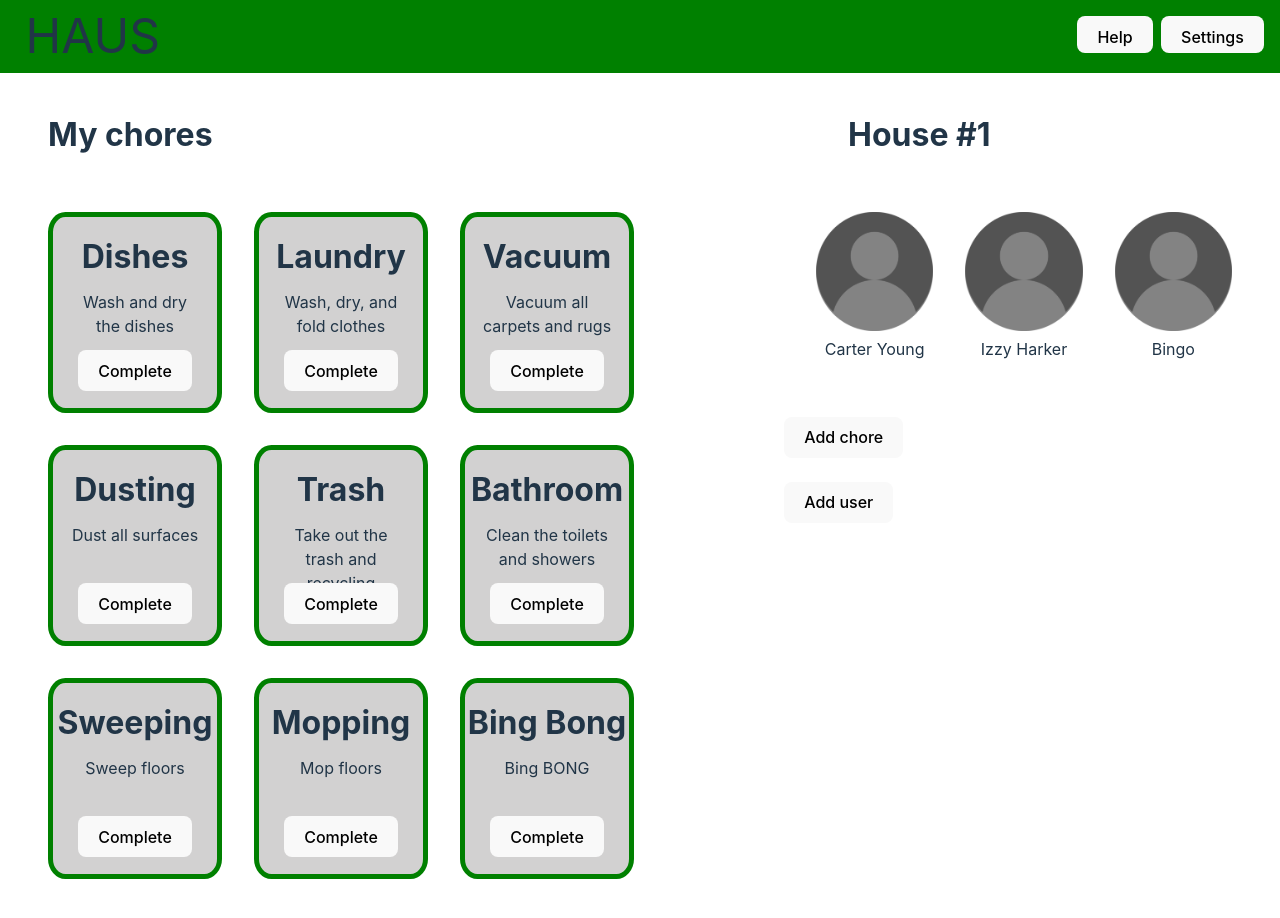
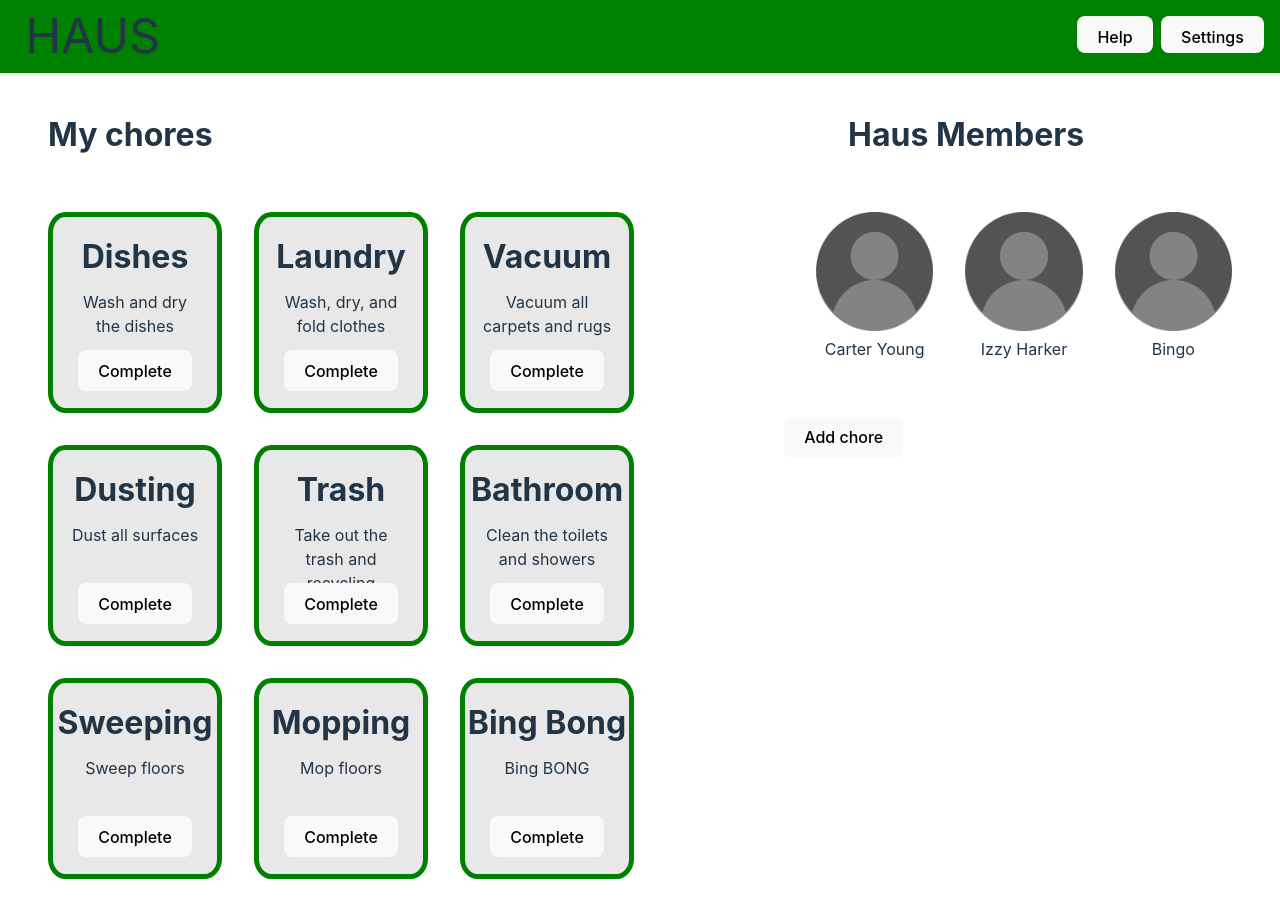
Before and after one commit to izzyharker/CS422_Haus, a React (Vite) app in the folder Frontend/: page / in a window 1280 px wide. Shown: the top 918 px of the page. Built offline with nearby package versions, Linux system fonts and the light colour scheme.

Commit message:
updated comments and README for Andrew

```diff
--- a/Frontend/src/components/ChoreCards/ChoreCard.jsx
+++ b/Frontend/src/components/ChoreCards/ChoreCard.jsx
@@ -2,6 +2,8 @@
 
 function ChoreCard(props) {
     let chore = props.chore
+
+    // API call: button onclick function
     return (
         <>
             <div className="chore-card">
--- a/Frontend/src/components/ChoreCards/ChoreCards.css
+++ b/Frontend/src/components/ChoreCards/ChoreCards.css
@@ -34,7 +34,7 @@
 }
 
 .chore-card {
-    background-color: rgb(210, 209, 209);
+    background-color: rgb(232, 232, 232);
     flex: 1;
 
     min-width: max(25%, 100px);
--- a/Frontend/src/components/House/AddChore.jsx
+++ b/Frontend/src/components/House/AddChore.jsx
@@ -1,6 +1,7 @@
 import "./HouseContainer.css"
 
 function AddChore() {
+    // API call - button onclick function
     return (
         <>
             <div className="add-chore">
--- a/Frontend/src/components/House/AddUser.jsx
+++ b/Frontend/src/components/House/AddUser.jsx
@@ -1,5 +1,6 @@
 import "./HouseContainer.css"
 
+// deprecated
 function AddChore() {
     return (
         <>
--- a/Frontend/src/components/House/HouseContainer.jsx
+++ b/Frontend/src/components/House/HouseContainer.jsx
@@ -1,7 +1,6 @@
 import "./HouseContainer.css"
 import { useState, useEffect } from 'react';
 import HouseDetails from "./HouseDetails"
-import AddChore from "./AddChore"
 
 function HouseContainer(props) {
     const [data, setData] = useState([]);
@@ -16,7 +15,7 @@ function HouseContainer(props) {
 
     return (
         <div className="house">
-            <HouseDetails houseName="House #1" houseData={data}/>
+            <HouseDetails houseName="Haus Members" houseData={data}/>
         </div>
     )
 }
--- a/Frontend/src/components/House/HouseDetails.jsx
+++ b/Frontend/src/components/House/HouseDetails.jsx
@@ -17,7 +17,6 @@ function HouseDetails(props) {
 
             </div>)}
             <AddChore />
-            <AddUser />
         </div>
     )
 }
--- /dev/null
+++ b/Frontend/src/components/Login/Login.css
@@ -0,0 +1 @@
+/* for login screen */
--- a/Frontend/src/components/NavBar/UserProfile.jsx
+++ b/Frontend/src/components/NavBar/UserProfile.jsx
@@ -1,6 +1,7 @@
 // user profile button
 
 function UserProfileButton() {
+    // API: delete user account
     return (
         <button className="user-profile" onClick={() => console.log("CLicked UserProfileButton")}>
             Settings
```
Also changed, not shown: Frontend/src/components/Login/Login.jsx (added, +11 -0 lines), Frontend/public/todo.txt, 1 other file (tests, documents, lock files or other folders).
